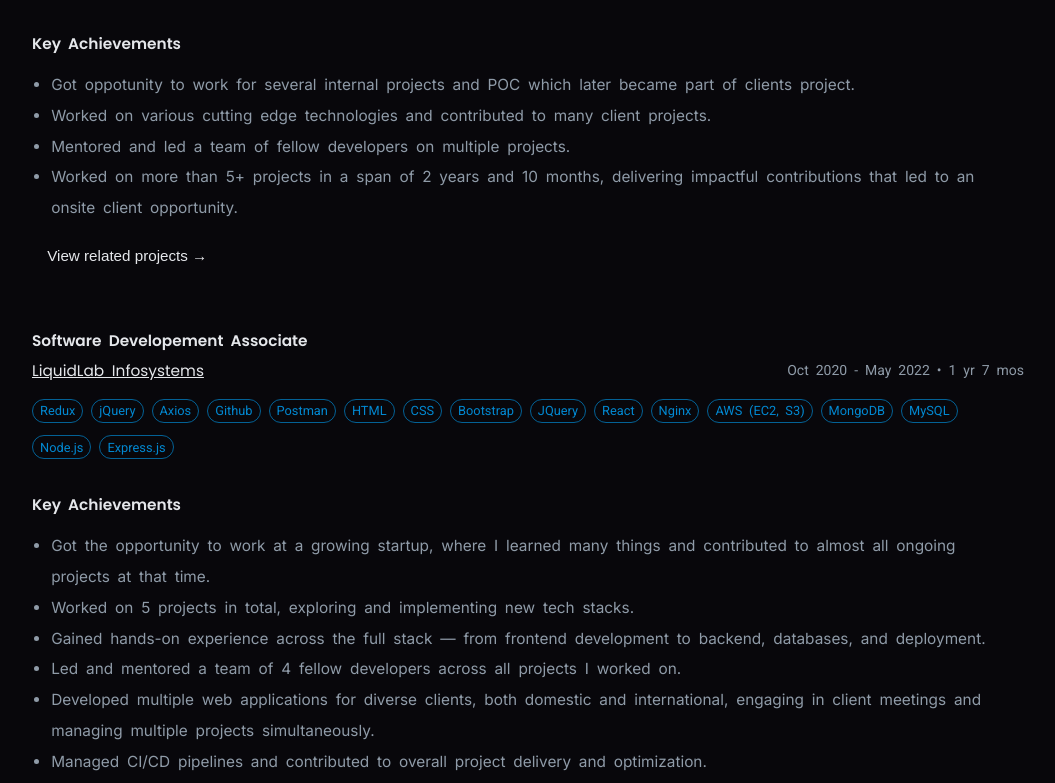
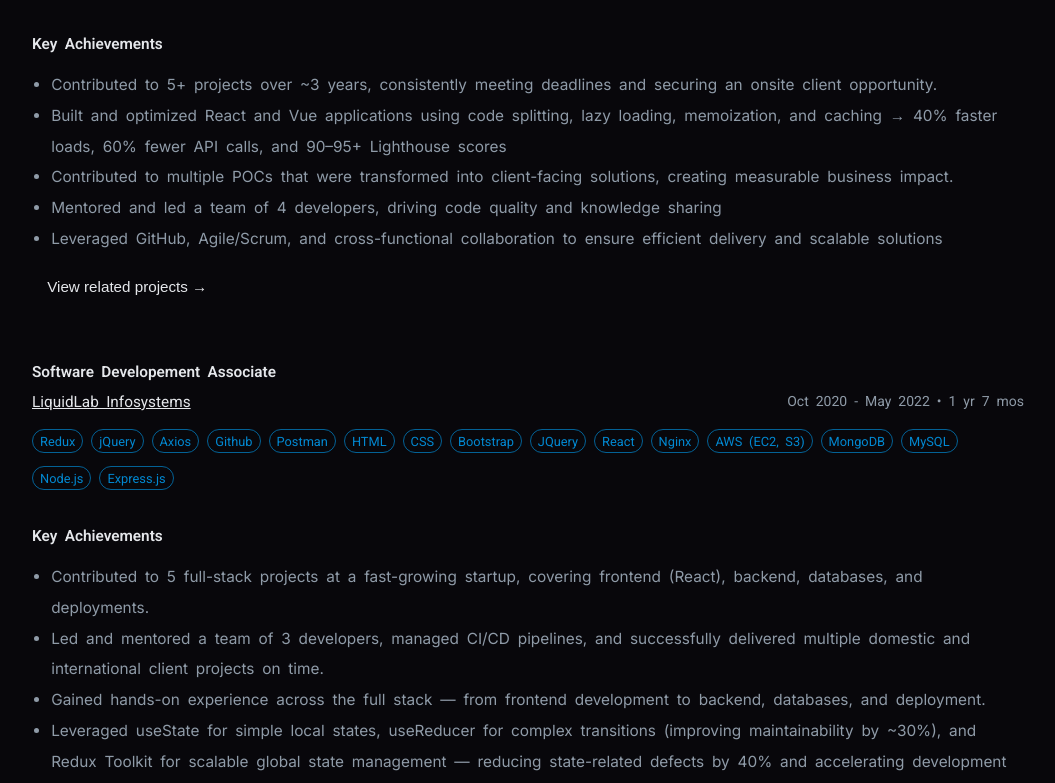
Before and after one commit to mani-s12g/Portfolio, a React (Vite) app: page /experience in a window 1280 px wide. Shown: the part 485-1268 px from the top of the page, without its empty margins (112-1167 px from the left). Built offline with nearby package versions, Linux system fonts and the light colour scheme; a web font is replaced by a local one.

Commit message:
alteration fonts, info and styles

```diff
--- a/src/components/layout/Footer/Footer.jsx
+++ b/src/components/layout/Footer/Footer.jsx
@@ -14,7 +14,7 @@ function Footer() {
           truly.
         </p>
         <p>
-          Built with ❤️ and Passion using <strong>React</strong>{" "}
+          Built with Passion using <strong>React</strong>{" "}
           and <strong>CSS</strong>, deployed on <strong>Vercel</strong>.
         </p>
       </div>
--- a/src/config/projects.js
+++ b/src/config/projects.js
@@ -99,10 +99,11 @@ const experience = {
         ...techStacks.tools,
       ],
       keyAchievements: [
-        "Got oppotunity to work for several internal projects and POC which later became part of clients project.",
-        "Worked on various cutting edge technologies and contributed to many client projects.",
-        "Mentored and led a team of fellow developers on multiple projects.",
-        "Worked on more than 5+ projects in a span of 2 years and 10 months, delivering impactful contributions that led to an onsite client opportunity.",
+        "Contributed to 5+ projects over ~3 years, consistently meeting deadlines and securing an onsite client opportunity.",
+        "Built and optimized React and Vue applications using code splitting, lazy loading, memoization, and caching → 40% faster loads, 60% fewer API calls, and 90–95+ Lighthouse scores",
+        "Contributed to multiple POCs that were transformed into client-facing solutions, creating measurable business impact.",
+        "Mentored and led a team of 4 developers, driving code quality and knowledge sharing",
+        "Leveraged GitHub, Agile/Scrum, and cross-functional collaboration to ensure efficient delivery and scalable solutions"
       ],
     },
     {
@@ -126,12 +127,11 @@ const experience = {
         "Express.js",
       ],
       keyAchievements: [
-        "Got the opportunity to work at a growing startup, where I learned many things and contributed to almost all ongoing projects at that time.",
-        "Worked on 5 projects in total, exploring and implementing new tech stacks.",
+        "Contributed to 5 full-stack projects at a fast-growing startup, covering frontend (React), backend, databases, and deployments.",
+        "Led and mentored a team of 3 developers, managed CI/CD pipelines, and successfully delivered multiple domestic and international client projects on time.",
         "Gained hands-on experience across the full stack — from frontend development to backend, databases, and deployment.",
-        "Led and mentored a team of 4 fellow developers across all projects I worked on.",
+        "Leveraged useState for simple local states, useReducer for complex transitions (improving maintainability by ~30%), and Redux Toolkit for scalable global state management — reducing state-related defects by 40% and accelerating development speed",
         "Developed multiple web applications for diverse clients, both domestic and international, engaging in client meetings and managing multiple projects simultaneously.",
-        "Managed CI/CD pipelines and contributed to overall project delivery and optimization.",
       ],
     },
   ],
@@ -354,7 +354,7 @@ const projects = {
       contributions: [
         "Contributed in developing products showcasing website.",
         "Developed a simple yet fully responsive website to display product designs and clients features.",
-        "Deployed on AWS (EC2 instance, S3) and optimized for better USer Experience.",
+        "Deployed on AWS (EC2 instance, S3) and optimized for better User Experience.",
       ],
     },
     {
--- a/src/pages/About/About.jsx
+++ b/src/pages/About/About.jsx
@@ -55,7 +55,12 @@ function About() {
 
       {/* <button className={styles.aboutBtn}>Copy Bio.</button> */}
       <CopyBio bioText={about.bioCopy} />
-      <button className={styles.aboutBtn}>Updating Resume...</button>
+      <button
+        className={styles.aboutBtn}
+        onClick={() => window.open("/FinalManiResume.pdf", "_blank")}
+      >
+        📄 Visit Resume
+      </button>
 
       <section className={styles.careerSection}>
         <p>Career</p>
--- a/src/pages/About/About.module.css
+++ b/src/pages/About/About.module.css
@@ -31,15 +31,15 @@
 }
 
 .aboutBtn {
+    margin-top: 1rem;
+
   font-size: 0.75em;
   padding: 1em 1em;
   background-color: var(--color-background);
   border: 0px;
-  letter-spacing: 0px;
+  letter-spacing: 1.2px;
   color: var(--colors-white);
-  font-size: var(--font-size-small);
   transition: all 0.3s;
-  font-weight: var(--font-weight-semibold);
 }
 
 .aboutBtn:hover {
--- a/src/pages/Experience/Experience.module.css
+++ b/src/pages/Experience/Experience.module.css
@@ -6,7 +6,7 @@
   line-height: 1.8rem;
   word-spacing: 3.5px;
   margin: 3rem 0rem 4.5rem 0rem;
-  font-family: var(--font-family-poppins);
+  font-family: var(--font-family-roboto);
   color: var(--color-white-muted-3);
 }
 .experienceSection p {
--- a/src/pages/Projects/ProjectDetail.module.css
+++ b/src/pages/Projects/ProjectDetail.module.css
@@ -6,7 +6,7 @@
   margin: 1.2rem 0rem;
 }
 .projectDetailSection {
-  font-family: var(--font-family-poppins);
+  font-family: var(--font-family-roboto);
   line-height: 2rem;
   word-spacing: 3.5px;
   margin: 3rem 0rem 4.5rem 0rem;
@@ -20,7 +20,7 @@
 
 }
 .projectDetailSection p {
-  /* font-family: var(--font-family-poppins);
+  /* font-family: var(--font-family-roboto);
   color: var(--colors-white);
   margin-bottom: 0rem;
   font-size: var(--font-size-h5);
@@ -41,7 +41,7 @@
   color: rgb(87, 152, 218);
 }
 .subHeadings {
-  font-family: var(--font-family-poppins);
+  font-family: var(--font-family-roboto);
   color: var(--color-white-muted-3);
   font-size: var(--font-size-h6);
   margin: 0.2rem 0rem 0rem 0rem;
--- a/src/pages/Projects/Projects.jsx
+++ b/src/pages/Projects/Projects.jsx
@@ -91,12 +91,26 @@ function Projects() {
             className={styles.customSelect}
             value={filter}
             onChange={handleChange}
-            size="small"
+            // size="small"
+            sx={{
+              width: {
+                xs: 280, // 📱 fixed width on mobile
+                sm: 300, // 💻 larger width
+              },
+            }}
             MenuProps={{
               classes: { paper: styles.customMenu }, // for dropdown menu
+              // PaperProps: {
+              //   sx: {
+              //     width: {
+              //       xs: 200, // 📱 fixed width on mobile
+              //       sm: 250, // 💻 larger width on tablet+
+              //     },
+              //   },
+              // },
             }}
             // sx={{
-            //   minWidth: 200,
+            // minWidth: 200,
             //   borderRadius: "12px",
             //   color: "#f5f5f5", // text color inside select
             //   border: "1px solid #555", // custom border
@@ -170,13 +184,24 @@ function Projects() {
               onMouseLeave={handleCardMouseLeave}
             >
               <div className={styles.cardContent}>
-                <p className={styles.projectName}>{item.name.replace(/\s*\(.*?\)\s*/g, "").split(" ").slice(0, 2).join(" ")}</p>
+                <p className={styles.projectName}>
+                  {item.name
+                    .replace(/\s*\(.*?\)\s*/g, "")
+                    .split(" ")
+                    .slice(0, 2)
+                    .join(" ")}
+                </p>
                 <span className={styles.projectCompany}>
                   <strong> {item.company}</strong>
                 </span>
                 <div className={styles.projectDuration}>{item.duration}</div>
                 <p className={styles.projectdescription}>{item.description}</p>
-                <span className={styles.moreDetails} onClick={() => handleMoreClick(item.name)}>More →</span>
+                <span
+                  className={styles.moreDetails}
+                  onClick={() => handleMoreClick(item.name)}
+                >
+                  More →
+                </span>
               </div>
             </div>
           );
--- a/src/pages/Projects/Projects.module.css
+++ b/src/pages/Projects/Projects.module.css
@@ -64,12 +64,18 @@
 
 .customMenu :global(.MuiMenuItem-root:hover) {
   background-color: #333 !important;
+  /* border-radius: 20px !important; */
 }
 
 .customMenu :global(.Mui-selected) {
   background-color: #444 !important;
   color: #80ffea !important;
 }
+
+/* .customMenu.MuiPaper-root {
+  width: 220px !important;
+  max-width: 220px !important;
+} */
 
 /* Tabs wrapper */
 .customTabs {
```
Also changed, not shown: 1 other file (tests, documents, lock files or other folders).
